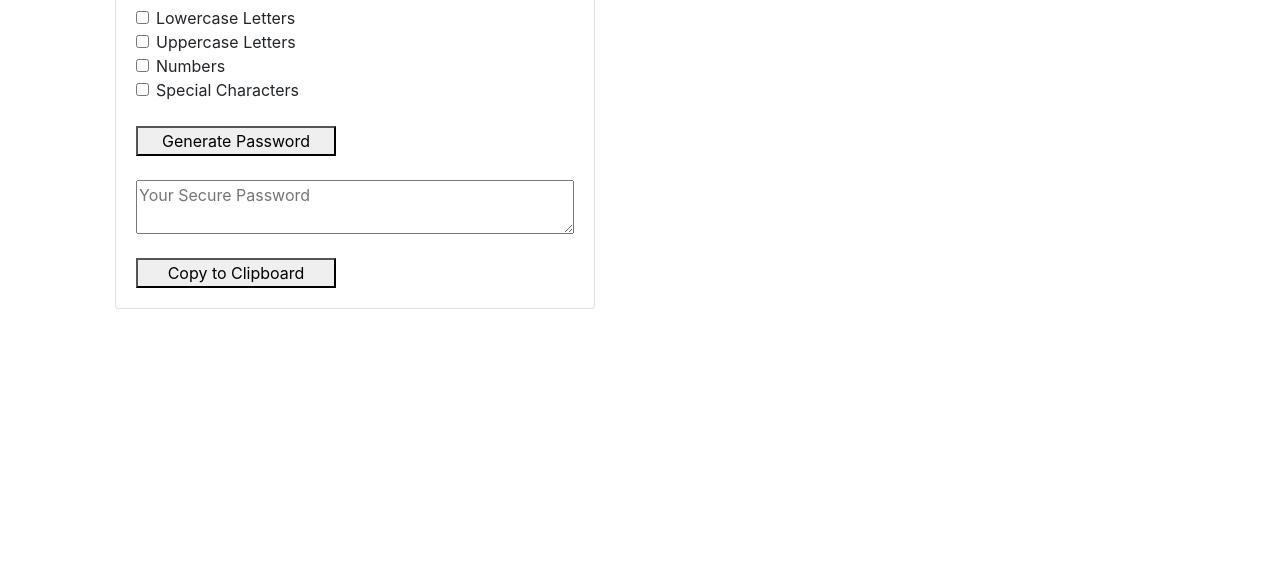
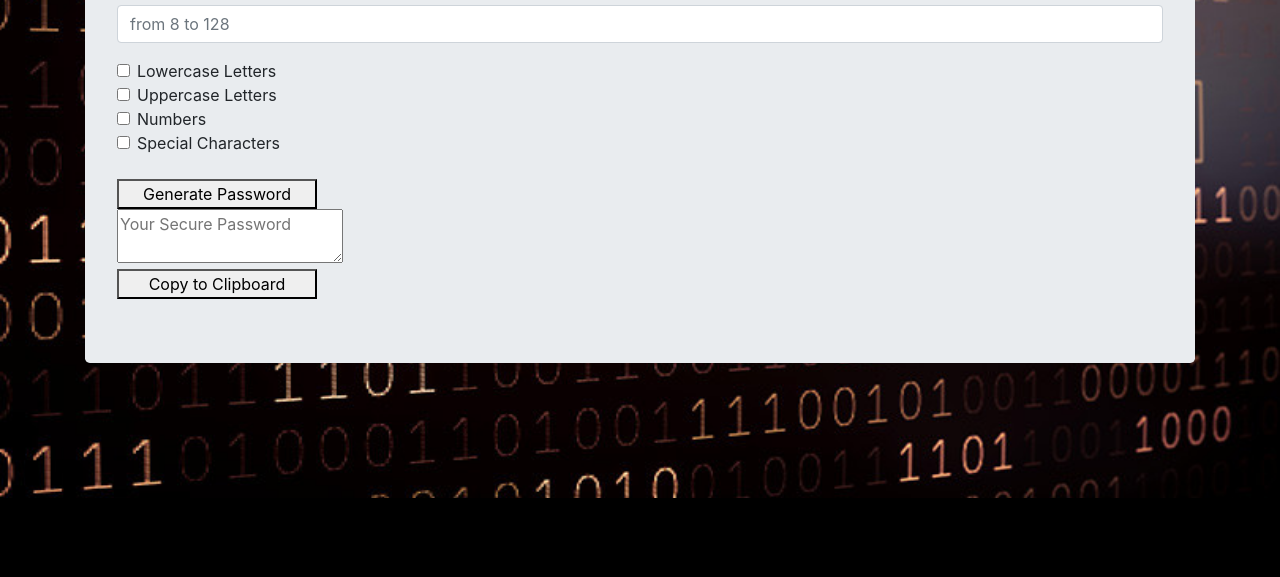
Before and after one commit to ajrsabet/Password_Generator, a plain HTML site: page index.html in a window 1280 px wide. Shown: the part 223-800 px from the top of the page. Drawn offline with nearby package versions, Linux system fonts and the light colour scheme.

Commit message:
added background and change body size

```diff
--- a/index.html
+++ b/index.html
@@ -13,13 +13,12 @@
 
 <body class=container>
 
+
+  <div class="jumbotron" style="margin: 30px 0;">
     <header>
       <h1>Password Generator</h1>
     </header>
     <h2>Generate a Password</h2>
-  <div class="row">
-    <div class="col-md-6">
-      <div class="card" style="width: 30rem; margin: 20px auto; padding: 20px">
 
 
 
@@ -53,8 +52,6 @@
     <button id="copy">Copy to Clipboard</button>
 
   </div>
-    </div>
-  </div>
 
 
   <script src="https://code.jquery.com/jquery-3.3.1.slim.min.js"
--- a/style.css
+++ b/style.css
@@ -1,3 +1,11 @@
 button{
     width: 200px;
 }
+
+body {
+    background-image: url("./Assets/password-generator.jpg");
+    background-size: 100%;
+    background-repeat: no-repeat;
+    background-color: black;
+
+}
```
Also changed, not shown: Assets/password-generator.jpg (added). Lines whose indentation alone changed are shown as unchanged.
